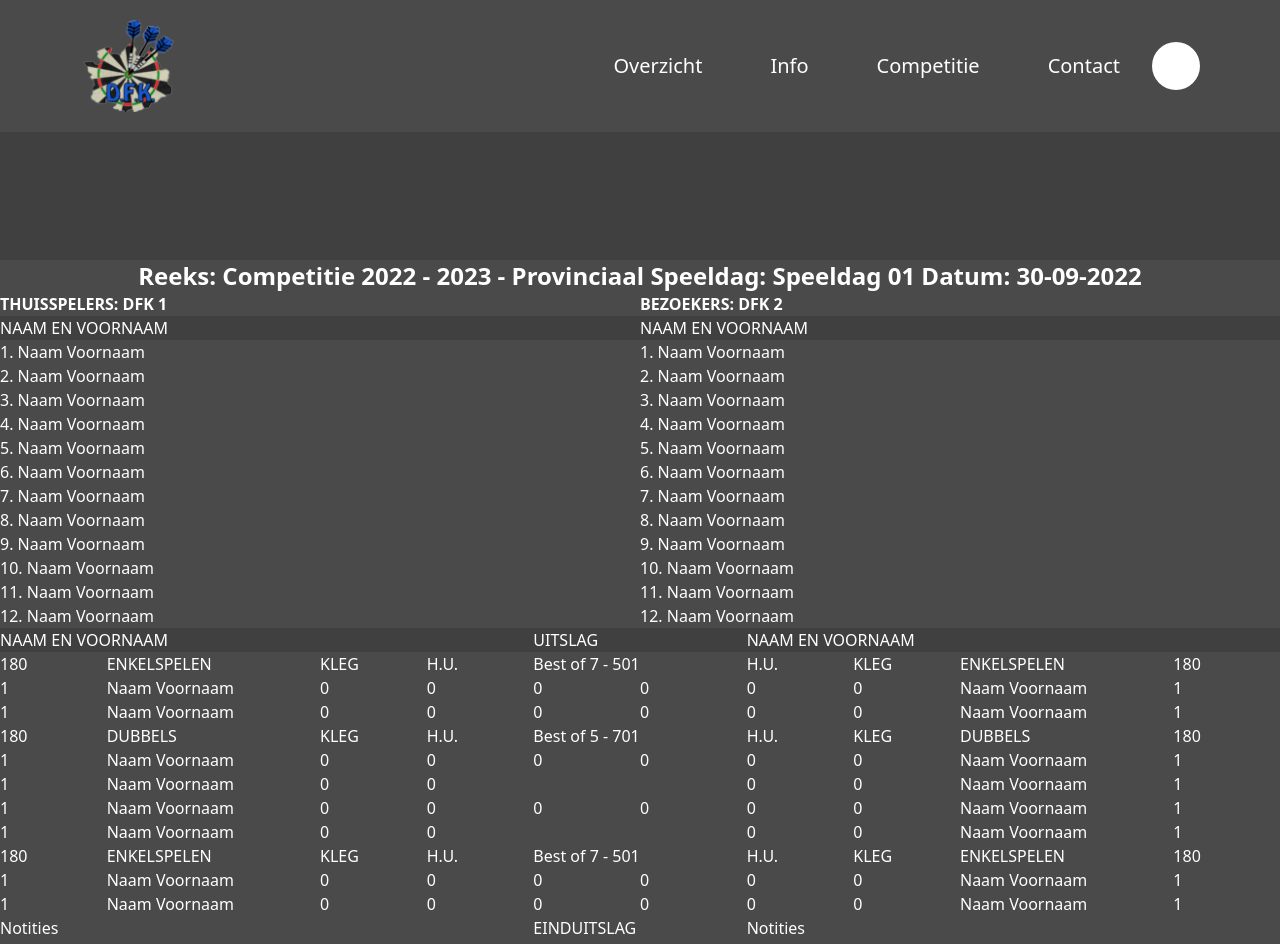
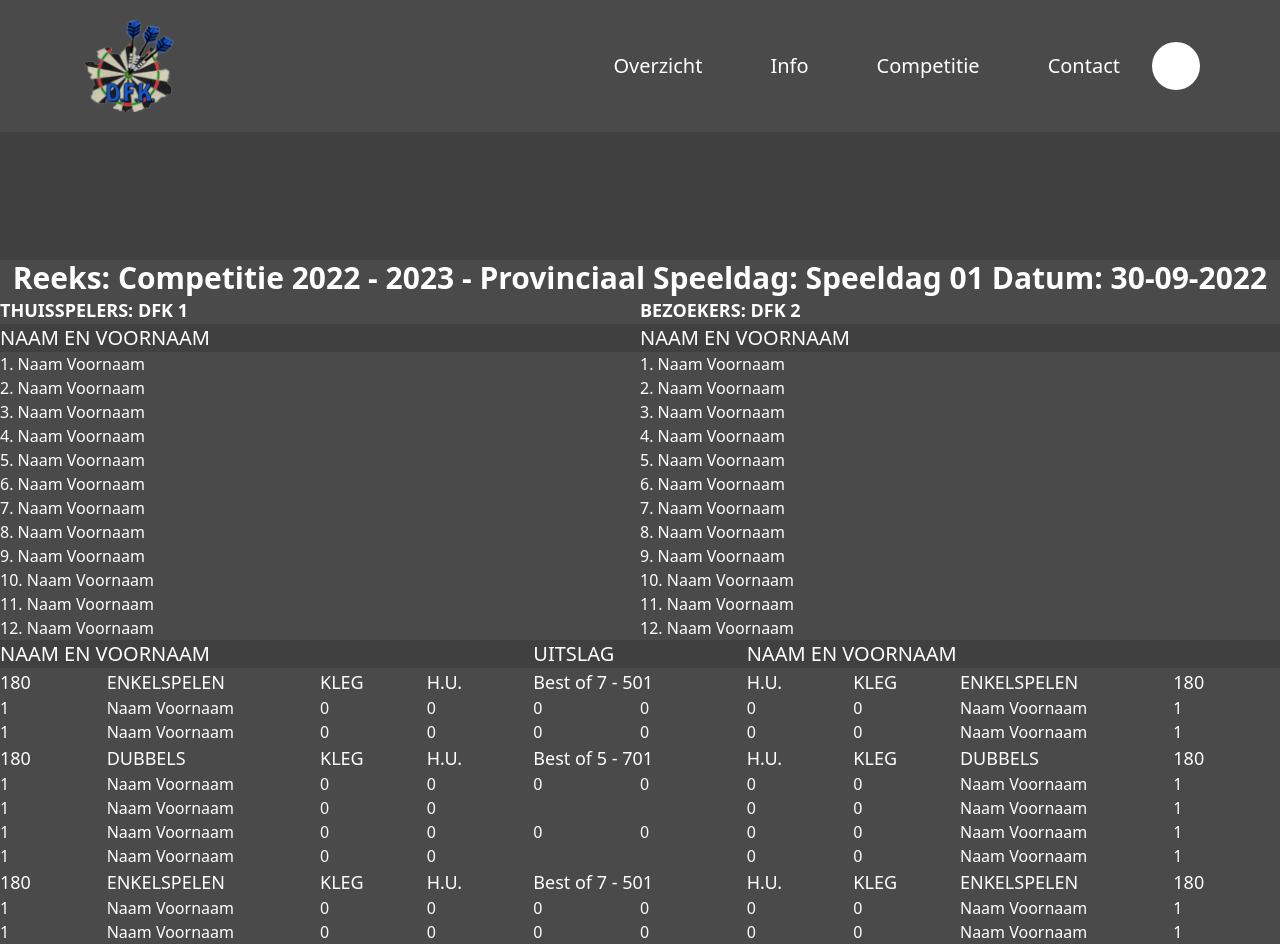
Before and after one commit to syandelbart/2223-Darts_Kempen-001-Website-Dartsfederatie, a Next.js app in the folder code/dfkwebsite/: page /competitie/speeldagen/wedstrijdblad in a window 1280 px wide. Shown: the top 944 px of the page. Built offline with nearby package versions, Linux system fonts and the light colour scheme; some icons are missing; what tailwind-children would draw is missing.

Commit message:
sizing differences

```diff
--- a/code/dfkwebsite/pages/competitie/speeldagen/wedstrijdblad/index.tsx
+++ b/code/dfkwebsite/pages/competitie/speeldagen/wedstrijdblad/index.tsx
@@ -4,11 +4,11 @@ const Wedstrijdblad: NextPage = () => {
     return (
         <div className="text-white">
             <div className="grid grid-cols-2 bg-nav-background children:border children:pl-5 children:py-2">
-                <p className="col-span-2 text-center font-semibold text-2xl pl-0">Reeks: Competitie 2022 - 2023 - Provinciaal Speeldag: Speeldag 01 Datum: 30-09-2022</p>
-                <p className="font-semibold">THUISSPELERS: DFK 1</p>
-                <p className="font-semibold">BEZOEKERS: DFK 2</p>
-                <p className="bg-background">NAAM EN VOORNAAM</p>
-                <p className="bg-background">NAAM EN VOORNAAM</p>
+                <p className="col-span-2 text-center font-semibold text-3xl pl-0">Reeks: Competitie 2022 - 2023 - Provinciaal Speeldag: Speeldag 01 Datum: 30-09-2022</p>
+                <p className="text-lg font-semibold">THUISSPELERS: DFK 1</p>
+                <p className="text-lg font-semibold">BEZOEKERS: DFK 2</p>
+                <p className="text-xl bg-background">NAAM EN VOORNAAM</p>
+                <p className="text-xl bg-background">NAAM EN VOORNAAM</p>
                 {
                     [...Array(12)].map((e, i) => {
                         return (
@@ -22,19 +22,19 @@ const Wedstrijdblad: NextPage = () => {
             </div>
 
             <div className="grid grid-cols-12 bg-nav-background children:border children:py-2 children:text-center">
-                <p className="col-span-5 bg-background">NAAM EN VOORNAAM</p>
-                <p className="col-span-2 bg-background">UITSLAG</p>
-                <p className="col-span-5 bg-background">NAAM EN VOORNAAM</p>
+                <p className="text-xl col-span-5 bg-background">NAAM EN VOORNAAM</p>
+                <p className="text-xl col-span-2 bg-background">UITSLAG</p>
+                <p className="text-xl col-span-5 bg-background">NAAM EN VOORNAAM</p>
 
-                <p>180</p>
-                <p className="col-span-2">ENKELSPELEN</p>
-                <p>KLEG</p>
-                <p>H.U.</p>
-                <p className="col-span-2">Best of 7 - 501</p>
-                <p>H.U.</p>
-                <p>KLEG</p>
-                <p className="col-span-2">ENKELSPELEN</p>
-                <p>180</p>
+                <p className="text-lg">180</p>
+                <p className="text-lg col-span-2">ENKELSPELEN</p>
+                <p className="text-lg">KLEG</p>
+                <p className="text-lg">H.U.</p>
+                <p className="text-lg col-span-2">Best of 7 - 501</p>
+                <p className="text-lg">H.U.</p>
+                <p className="text-lg">KLEG</p>
+                <p className="text-lg col-span-2">ENKELSPELEN</p>
+                <p className="text-lg">180</p>
 
                 <p>1</p>
                 <p className="col-span-2">Naam Voornaam</p>
@@ -58,15 +58,15 @@ const Wedstrijdblad: NextPage = () => {
                 <p className="col-span-2">Naam Voornaam</p>
                 <p>1</p>
 
-                <p>180</p>
-                <p className="col-span-2">DUBBELS</p>
-                <p>KLEG</p>
-                <p>H.U.</p>
-                <p className="col-span-2">Best of 5 - 701</p>
-                <p>H.U.</p>
-                <p>KLEG</p>
-                <p className="col-span-2">DUBBELS</p>
-                <p>180</p>
+                <p className="text-lg">180</p>
+                <p className="text-lg col-span-2">DUBBELS</p>
+                <p className="text-lg">KLEG</p>
+                <p className="text-lg">H.U.</p>
+                <p className="text-lg col-span-2">Best of 5 - 701</p>
+                <p className="text-lg">H.U.</p>
+                <p className="text-lg">KLEG</p>
+                <p className="text-lg col-span-2">DUBBELS</p>
+                <p className="text-lg">180</p>
 
                 <p>1</p>
                 <p className="col-span-2">Naam Voornaam</p>
@@ -108,15 +108,15 @@ const Wedstrijdblad: NextPage = () => {
                 <p className="col-span-2">Naam Voornaam</p>
                 <p>1</p>
 
-                <p>180</p>
-                <p className="col-span-2">ENKELSPELEN</p>
-                <p>KLEG</p>
-                <p>H.U.</p>
-                <p className="col-span-2">Best of 7 - 501</p>
-                <p>H.U.</p>
-                <p>KLEG</p>
-                <p className="col-span-2">ENKELSPELEN</p>
-                <p>180</p>
+                <p className="text-lg">180</p>
+                <p className="text-lg col-span-2">ENKELSPELEN</p>
+                <p className="text-lg">KLEG</p>
+                <p className="text-lg">H.U.</p>
+                <p className="text-lg col-span-2">Best of 7 - 501</p>
+                <p className="text-lg">H.U.</p>
+                <p className="text-lg">KLEG</p>
+                <p className="text-lg col-span-2">ENKELSPELEN</p>
+                <p className="text-lg">180</p>
 
                 <p>1</p>
                 <p className="col-span-2">Naam Voornaam</p>
@@ -140,9 +140,9 @@ const Wedstrijdblad: NextPage = () => {
                 <p className="col-span-2">Naam Voornaam</p>
                 <p>1</p>
 
-                <p className="col-span-5 border-b-0">Notities</p>
-                <p className="col-span-2">EINDUITSLAG</p>
-                <p className="col-span-5 border-b-0">Notities</p>
+                <p className="text-lg col-span-5 border-b-0">Notities</p>
+                <p className="text-lg col-span-2">EINDUITSLAG</p>
+                <p className="text-lg col-span-5 border-b-0">Notities</p>
 
                 <p className="col-span-5 py-10 border-y-0"></p>
                 <p className="col-span-1">4</p>
@@ -150,10 +150,10 @@ const Wedstrijdblad: NextPage = () => {
                 <p className="col-span-5 border-y-0"></p>
 
                 <div className="col-span-12">
-                    <p>Definitief Opslaan</p>
+                    <p className="text-lg">Definitief Opslaan</p>
                     <input type="checkbox" name="" id="" />
                 </div>
-                <a href="" className="col-span-12">Opslaan</a>
+                <a href="" className="text-lg col-span-12">Opslaan</a>
             </div>
         </div>
     );
```
